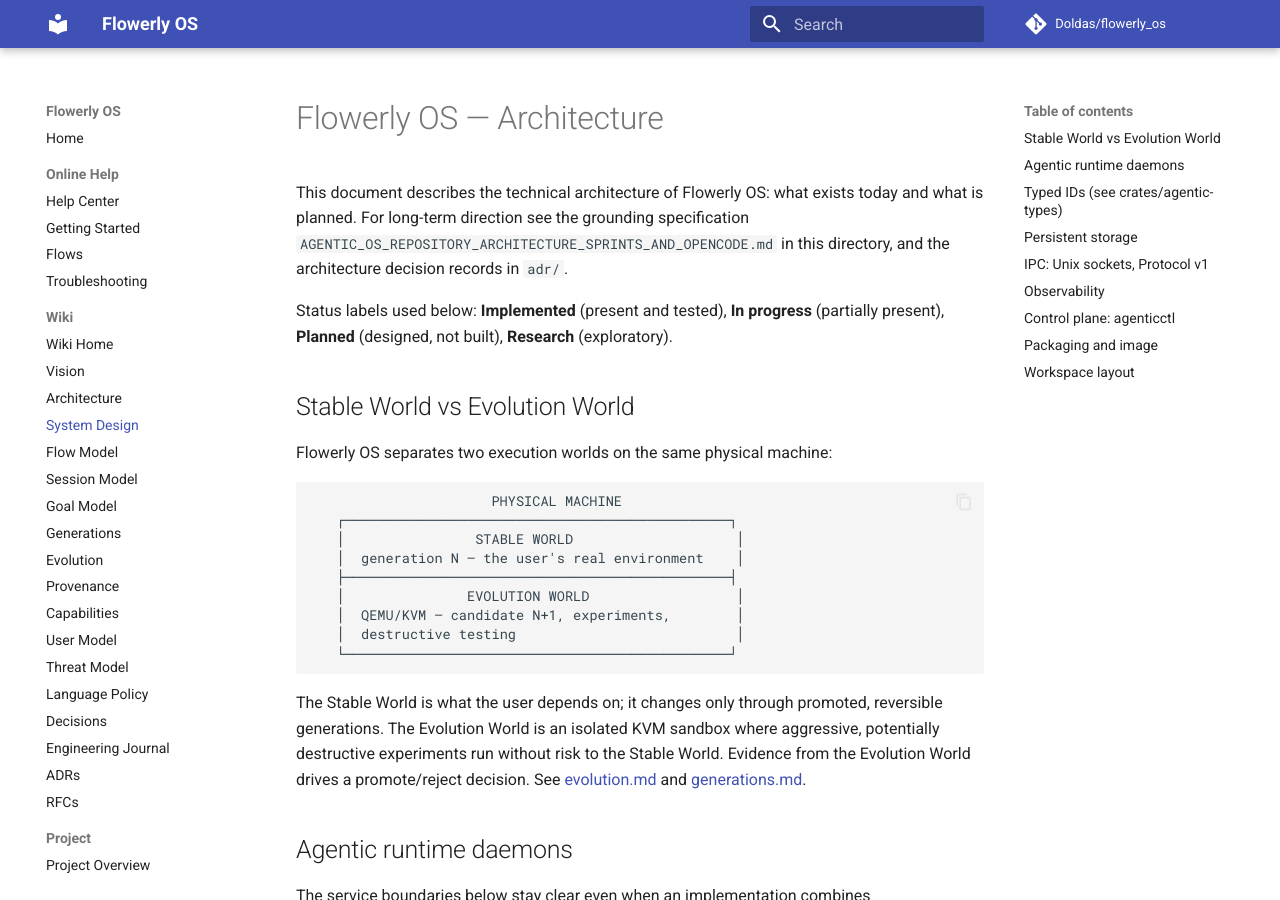
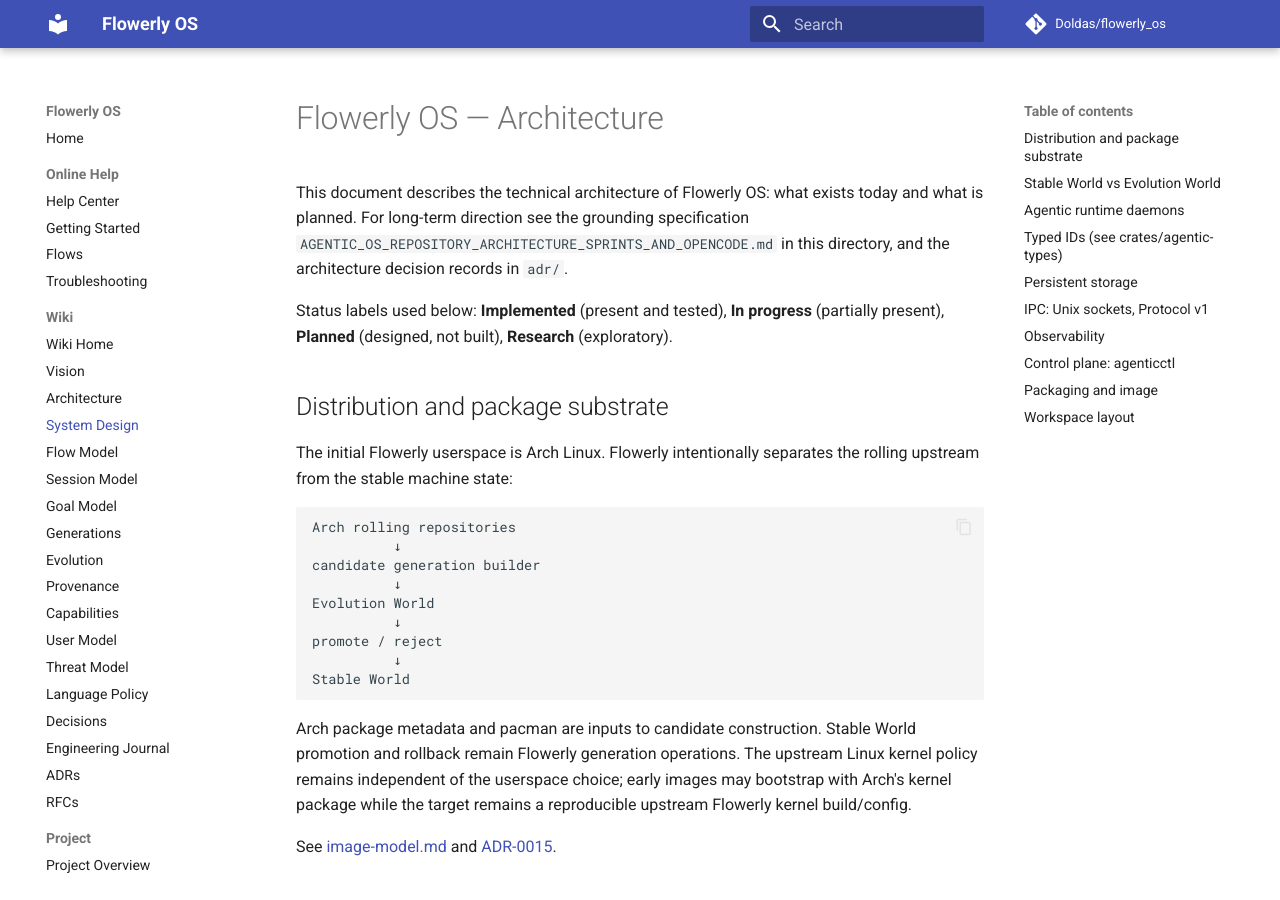
Before and after one commit to Doldas/flowerly_os, an MkDocs documentation site: the page built from docs/system-design.md, in a window 1280 px wide and 900 px high. Built offline with MkDocs 1.6.1 and Material for MkDocs 9.7.7, drawn with Linux system fonts in a browser that asks for light colours; comment, search, counter and statistics services are not loaded; some of the changed text lies outside the part shown.

Commit message:
docs(system): define Arch rolling-to-generation layering

````diff
--- a/docs/system-design.md
+++ b/docs/system-design.md
@@ -7,6 +7,32 @@
 
 Status labels used below: **Implemented** (present and tested), **In progress**
 (partially present), **Planned** (designed, not built), **Research** (exploratory).
+
+## Distribution and package substrate
+
+The initial Flowerly userspace is Arch Linux. Flowerly intentionally separates
+the rolling upstream from the stable machine state:
+
+```text
+Arch rolling repositories
+          ↓
+candidate generation builder
+          ↓
+Evolution World
+          ↓
+promote / reject
+          ↓
+Stable World
+```
+
+Arch package metadata and pacman are inputs to candidate construction. Stable
+World promotion and rollback remain Flowerly generation operations. The
+upstream Linux kernel policy remains independent of the userspace choice; early
+images may bootstrap with Arch's kernel package while the target remains a
+reproducible upstream Flowerly kernel build/config.
+
+See [image-model.md](image-model.md) and
+[ADR-0015](adr/0015-arch-linux-userspace-substrate.md).
 
 ## Stable World vs Evolution World
 
@@ -124,8 +150,9 @@
 
 - systemd unit files live in `packaging/systemd/` — **Planned** (see
   [ADR-0006](adr/0006-systemd-service-supervision.md)).
-- Reproducible root filesystem, initramfs and bootable image work is **Planned**
-  (`image/`).
+- Arch rootfs/image inputs now live in `image/arch/` — **In progress**.
+  Reproducible bootable disk output, initramfs/UKI integration and KVM boot
+  validation remain **Planned**.
 - Kernel configuration is **Planned** in `kernel/config` (see
   [ADR-0004](adr/0004-upstream-linux-kernel-policy.md)).
 
````
